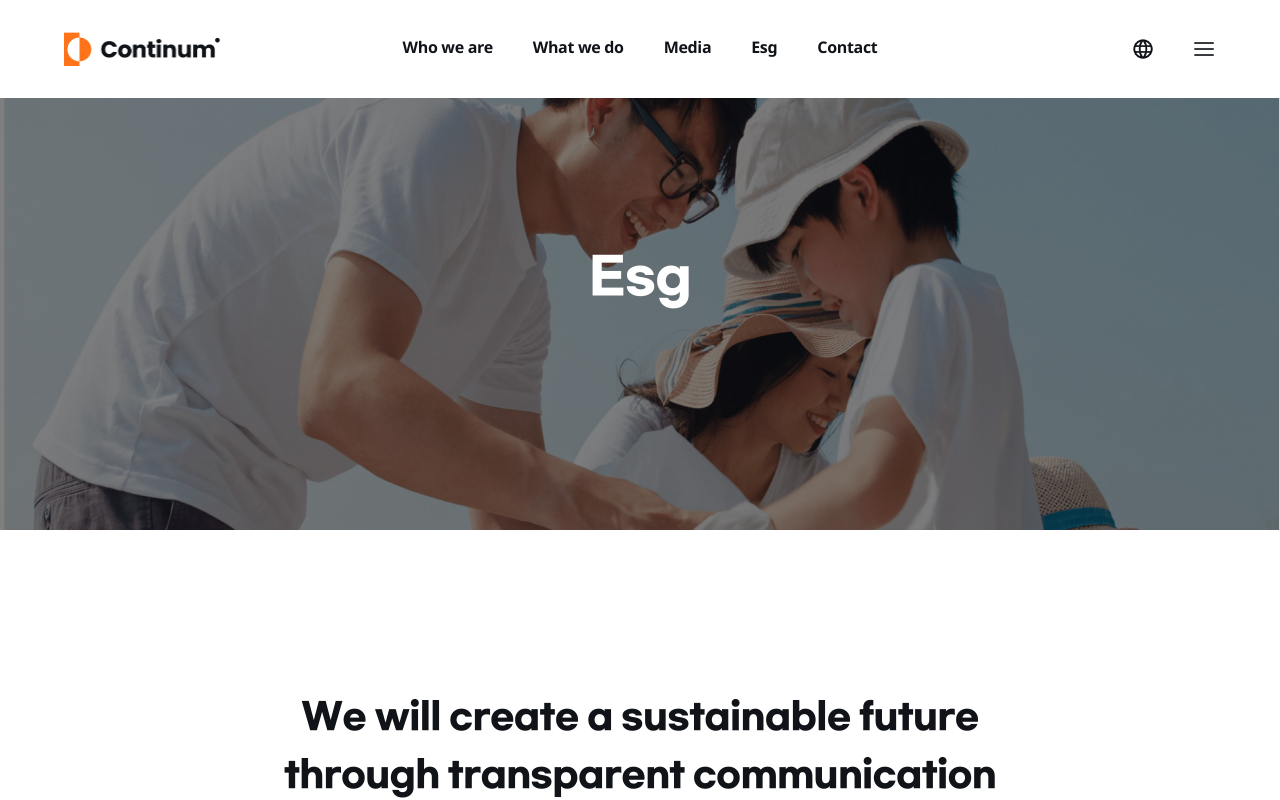
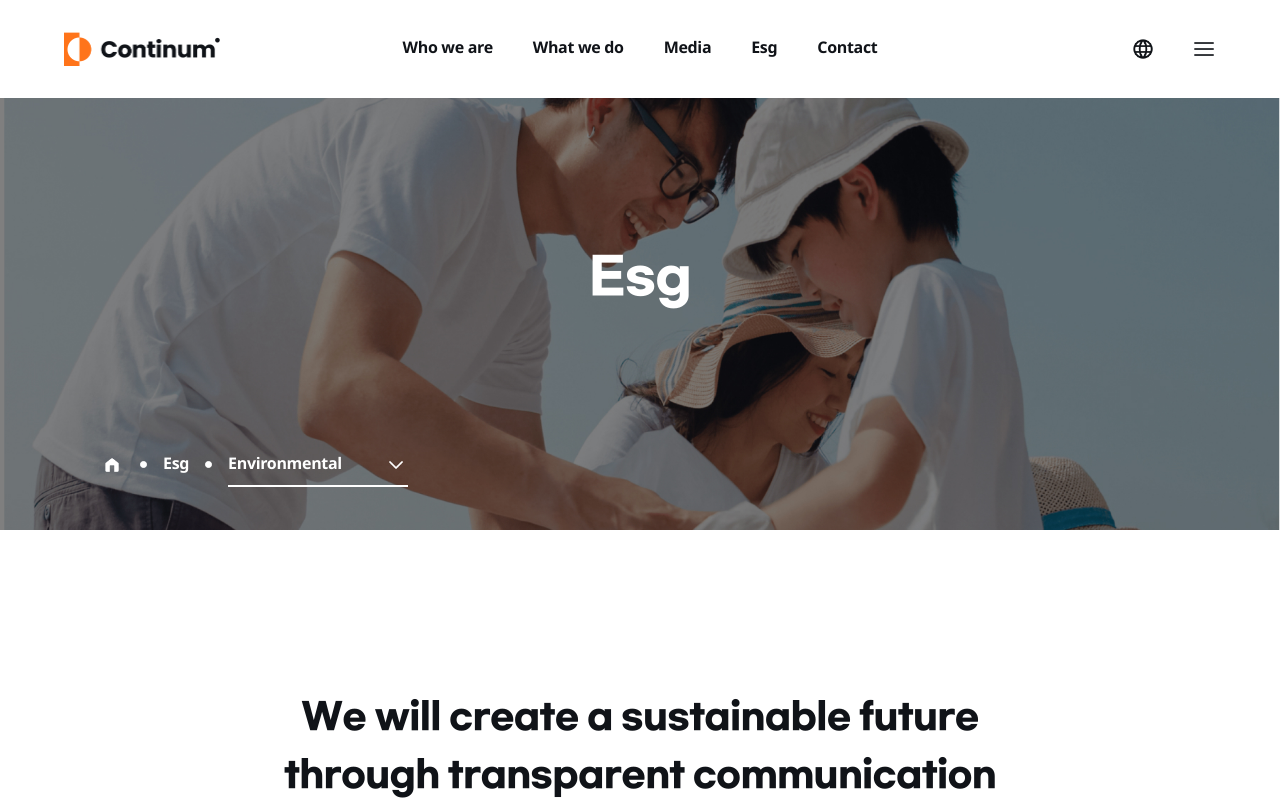
Before and after one commit to Berserk29/continum, a React (Create React App) app: page /esg in a window 1280 px wide. Shown: the top 800 px of the page. Built offline with nearby package versions, Linux system fonts and the light colour scheme.

Commit message:
Changed rule and tried changed selecter height

```diff
--- a/package.json
+++ b/package.json
@@ -28,7 +28,10 @@
     "extends": [
       "react-app",
       "react-app/jest"
-    ]
+    ],
+    "rules": {
+      "no-unused-vars": "off"
+    }
   },
   "browserslist": {
     "production": [
--- a/src/component/header/header.component.jsx
+++ b/src/component/header/header.component.jsx
@@ -16,9 +16,9 @@ import SectionHeading from '../sectionHeading/sectionHeading.component'
 import Typo, { TypoType } from "../typo/typo.component";
 import {markerObject1} from '../marker/marker.data'
 import Marker from '../marker/marker.component'
+import HeaderSelecter from "../headerSelecter/headerSelecter.component";
 
 import { headingHome01 } from "../sectionHeading/sectionHeading.data";
-// import HeaderSelecter from "../headerSelecter/headerSelecter.component";
 
 const Header = ({props}) => {
 const {imageUrl, heading} = props;
@@ -47,7 +47,7 @@ const {imageUrl, heading} = props;
                     </TitleHeaderOther>
 
                     {/* TODO THE HEADERMARKER */}
-                    {/* <HeaderSelecter props={props}/> */}
+                    <HeaderSelecter props={props}/>
 
                 </HeaderContainerOther>
             }
--- a/src/component/selecter/selecter.style.jsx
+++ b/src/component/selecter/selecter.style.jsx
@@ -6,7 +6,7 @@ import mediaQuery from "../../helper/mediaQuery";
 const slideInAnimation = keyframes`
   from { transform: translateY(-100%) ;}
   to { transform: translateY(0) ;}
-`;
+`
 
 const slideOutAnimation = keyframes`
     from { transform: translateY(0%) ;}
@@ -44,7 +44,7 @@ export const LowerSection = styled.div`
     top: 4.5rem;
     left: 0;
     width: 100%;
-    height: 100%;
+    height: auto;
     overflow: hidden;
     border-top: 2px solid var(--color-050);
     z-index: 2;
```
